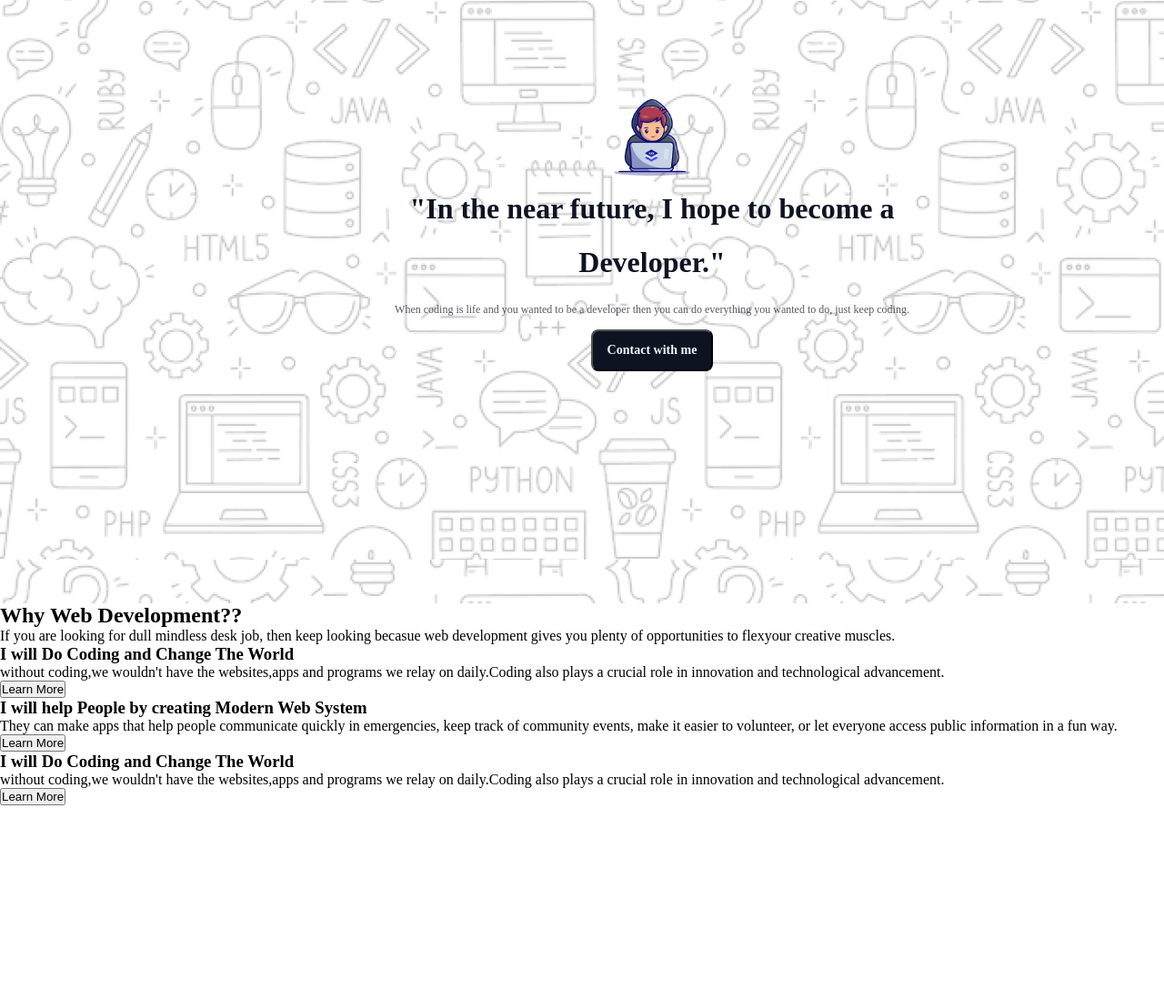
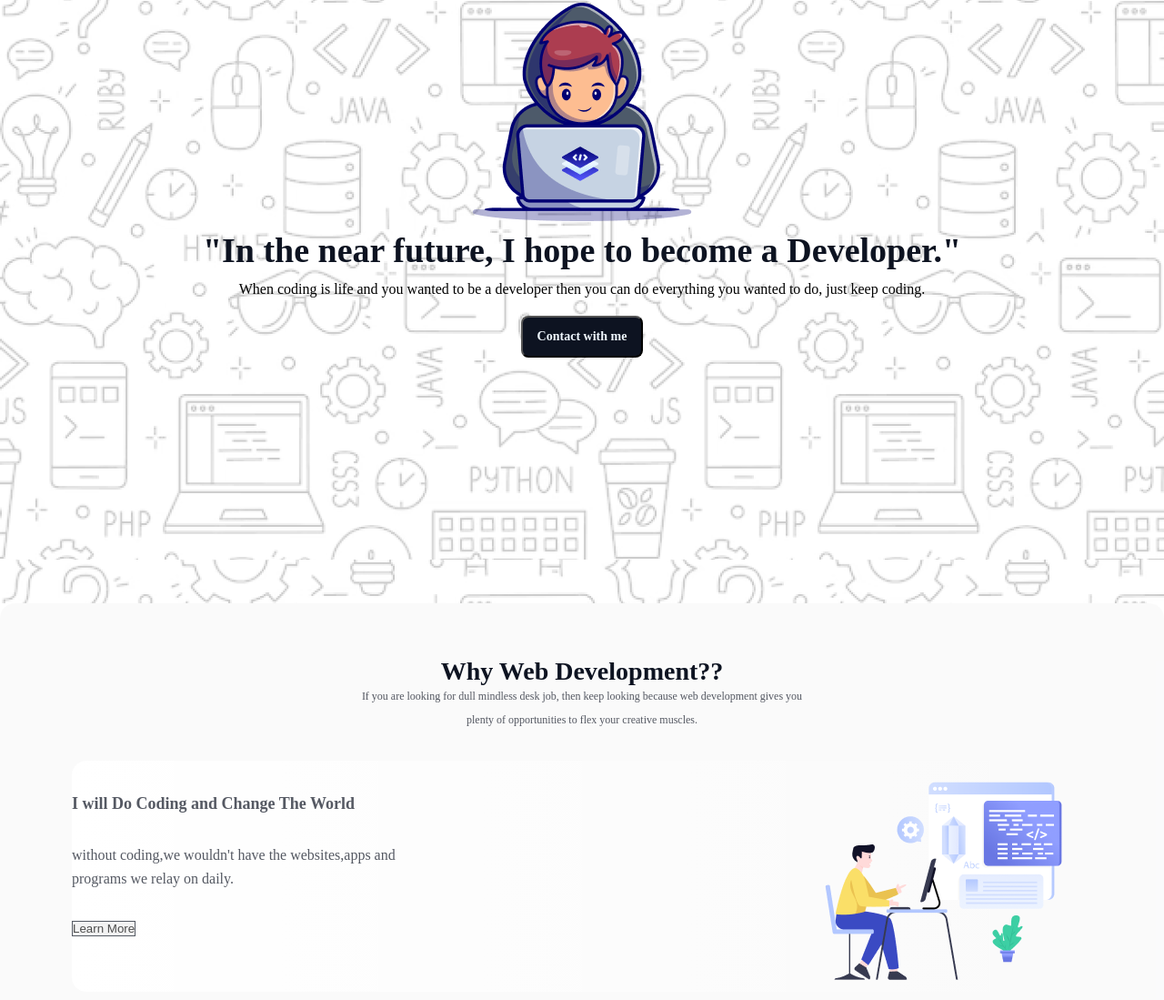
Before and after one commit to sanjida03-cse/assignment1, a plain HTML site: page assignment 1/index.html in a window 1280 px wide. Shown: the part 37-1136 px from the top of the page at 91% size. Before the commit the page ends 922 px from the top, so only its background shows below. Drawn offline with Linux system fonts and the light colour scheme; a web font is replaced by a local one.

Commit message:
2nd part complete

```diff
--- a/assignment 1/index.html
+++ b/assignment 1/index.html
@@ -11,13 +11,15 @@
         <div class="part1">
             <div class="hero-content">
                 <div class="image-group">
-                    <img src="/assignment 1/styles/assets/Group.png" alt="" srcset="">
+                    <img id="img1" src="/assignment 1/styles/assets/Group.png" alt="" srcset="">
                 </div>
 
 
+                <div class="hero1">
+                    <h2>"In the near future, I hope to become a Developer."</h2>
+                    <p>When coding is life and you wanted to be a developer then you can do everything you wanted to do, just keep coding.</p>
+                </div>
 
-                <h2>"In the near future, I hope to become a <br>Developer."</h2>
-                <p>When coding is life and you wanted to be a developer then you can do everything you wanted to do, just keep coding.</p>
                 <div class="btn-container">
                     <button class="btn"><span style="color: aliceblue;">Contact with me</span></button>
                 </div>
@@ -28,29 +30,55 @@
         </div>
     </section>
     <section id="why-web">
+
         <div class="content-part">
         <h2>Why Web Development??</h2>
-            <p>If you are looking for dull mindless desk job, then keep looking becasue web development gives you plenty of opportunities to flexyour creative muscles.</p>
+        <p>If you are looking for dull mindless desk job, then keep looking because web development gives you <br> plenty of opportunities to flex your creative muscles.</p>
 
     </div>
+
+
+        <div class="part-2">
         <div class="content-1">
             <h3>I will Do Coding and Change The World</h3>
-            <p>without coding,we wouldn't have the websites,apps and programs we relay on daily.Coding also plays a crucial role in innovation and technological advancement.</p>
+            <p>without coding,we wouldn't have the websites,apps and programs we relay on daily.</p>
+
             <button class="content-button">Learn More</button>
+        </div>
+            <div class="image-part"><img class="img2" src="/assignment 1/styles/assets/Layer_1.png" alt="">
+            </div>
+            </div>
 
+        <!-- </div>
+        </div> -->
+        <div class="part-3">
+
+            <div class="img-p">
+                <img class="img3" src="/assignment 1/styles/assets/Group 3.png" alt="">
             </div>
             <div class="content-2">
                 <h3>I will help People by creating Modern Web System</h3>
-            <p>They can make apps that help people communicate quickly in emergencies, keep track of community events, make it easier to volunteer, or let everyone access public information in a fun way.</p>
+                <p>They can make apps that help people communicate quickly in emergencies, <br> keep track of community events, make it easier to volunteer</p>
                 <button class="content-button">Learn More</button>
+               </div>
+
 
         </div>
+        <div class="part-4">
             <div class="content-3">
                 <h3>I will Do Coding and Change The World</h3>
-            <p>without coding,we wouldn't have the websites,apps and programs we relay on daily.Coding also plays a crucial role in innovation and technological advancement.</p>
+                <p>without coding,we wouldn't have the websites,apps and programs we relay on daily <br> .Coding also plays a crucial role in innovation and technological advancement.</p>
                 <button class="content-button">Learn More</button>
+                </div>
+                <div class="img-p1">
+                    <img class="img4" src="/assignment 1/styles/assets/Group 4.png" alt="">
+                </div>
+
 
             </div>
+
+
+
     </section>
 
 </body>
--- a/assignment 1/styles/style.css
+++ b/assignment 1/styles/style.css
@@ -8,56 +8,31 @@
     background-image: url("../styles/assets/Hero-bg.png");
 
 }
+#img1{
+    width: 100%;
+}
 img{
     width: 15%;
 }
+.hero-content{
+    display: flex;
+    flex-direction: column;
+    justify-content: center;
+    align-items:center ;
+    padding-top: 80px;
+}
 .image-group{
-   display: flex;
-   justify-content: center;
-   align-items: center;
-   height: 20%;
-   margin-bottom: 18px;
-}
+    display: flex;
+    justify-content: center;
+    align-items: center;
+    height: 10rem;
+    margin-bottom: 18px;
+ }
 
-#hero .part1{
 
-position: absolute;
-width: 992px;
-height: 582px;
-left: 221px;
-right: 221px;
-top: 157px;
-bottom: 4506px;
 
-display: flex;
-flex-direction: column;
-justify-content: flex-start;
-align-items: center;
-padding: 0px;
-margin-bottom: 12px;
-}
-#hero .part1 .hero-content h2{
- color: rgb(13, 19, 33);
-font-family: Azeret Mono;
-font-size: 32px;
-font-weight: 800px;
-line-height: 59px;
-letter-spacing: 0%;
-text-align: center;
-margin-bottom: 12px;
-}
-#hero .part1 .hero-content p{
- color: rgb(13, 19, 33);
-font-family: Azeret Mono;
-font-size: 12px;
-font-weight: 400;
-line-height: 20px;
-letter-spacing: 0%;
-text-align: center;
-opacity: 0.7;
-margin-bottom: 12px;
 
-}
+
 .btn{
 padding: 12px 16px 12px 16px;
 border-radius: 8px;
@@ -68,6 +43,7 @@ font-weight: 600;
 line-height: 18px;
 letter-spacing: 0%;
 text-align: center;
+margin-top: 20px;
 
 background: rgb(13, 19, 33);
 
@@ -75,3 +51,253 @@ background: rgb(13, 19, 33);
 .btn-container{
     text-align: center;
 }
+.hero1{
+    margin-top: 20px;
+    text-align: center;
+    width: 75%;
+
+}
+.hero1 h2{
+color: rgb(13, 19, 33);
+font-family: Azeret Mono;
+font-size: 38px;
+font-weight: 800;
+line-height: 68px;
+letter-spacing: 0%;
+text-align: center;
+}
+
+#why-web{
+border-radius: 16px;
+background: rgba(13, 19, 33, 0.02);
+padding: 60px 79px 60px 79px;
+
+}
+#why-web .content-part h2{
+color: rgb(13, 19, 33);
+font-family: Azeret Mono;
+font-size: 28px;
+font-weight: 800;
+line-height: 29px;
+letter-spacing: 0%;
+text-align: center;
+
+}
+#why-web .content-part p{
+ color: rgb(13, 19, 33);
+font-family: Azeret Mono;
+font-size: 12px;
+font-weight: 400;
+line-height: 26px;
+letter-spacing: 0%;
+text-align: center;
+opacity: 0.7;
+margin-bottom: 8px;
+}
+.content-1{
+    width: 70%;
+
+}
+#why-web .content-1 h3{
+ color: rgba(13, 19, 33, 0.7);
+font-family: Azeret Mono;
+font-size: 18px;
+font-weight: 700;
+line-height: 15px;
+letter-spacing: 0%;
+text-align: left;
+/* I will Do Coding and Change The World */
+position: static;
+width: 340px;
+height: 70px;
+/* Auto layout */
+display: flex;
+flex-direction: column;
+justify-content: center;
+align-items: flex-start;
+padding: 0px;
+
+
+/* Inside Auto Layout */
+flex: none;
+order: 0;
+flex-grow: 0;
+margin: 12px 0px;
+}
+#why-web .content-1 p{
+    /* Lorem Ipsum is simply dummy text of the printing and typesetting industry. */
+position: static;
+width: 400px;
+height: 46px;
+/* Auto layout */
+display: flex;
+flex-direction: column;
+justify-content: center;
+align-items: flex-start;
+padding: 0px;
+
+
+/* Inside Auto Layout */
+flex: none;
+order: 1;
+flex-grow: 0;
+margin: 12px 0px;
+
+color: rgb(13, 19, 33);
+font-family: Azeret Mono;
+font-size: 16px;
+font-weight: 400;
+line-height: 26px;
+letter-spacing: 0%;
+text-align: left;
+opacity: 0.7;
+
+}
+#why-web .part-2{
+    border-radius: 16px;
+    background: linear-gradient(90.00deg, rgb(255, 255, 255),rgba(255, 255, 255, 0) 100%);
+
+
+
+
+height: 254px;
+
+display: flex;
+flex-direction: row;
+margin: 32px 0px;
+justify-content: space-between;
+
+
+}
+.img2{
+    width: 100%;
+}
+
+#why-web .part-2 .image-part{
+    /* display: flex;
+    flex-direction: row;
+    justify-content: flex-end; */
+    align-items: center;
+    padding: 20px;
+    margin-bottom: 18px;
+
+/* position: absolute;
+width: 259.56px;
+height: 217.01px;
+left: 0.36%;
+right: -0.36%;
+top: 1.74%;
+bottom: -1.74%; */
+}
+
+
+
+.part-3{
+
+    background: linear-gradient(90.00deg, rgb(255, 255, 255),rgba(255, 255, 255, 0) 100%);
+
+    border-radius: 16px;
+    display: flex;
+    flex-direction: row;
+    margin: 32px 0px;
+    justify-content: space-between;
+
+
+}
+.part-3 .content-2{
+
+ color: rgb(13, 19, 33);
+/* font-family: Azeret Mono;
+font-size: 16px;
+font-weight: 400;
+line-height: 26px;
+letter-spacing: 0%;
+text-align: right;
+opacity: 0.7; */
+}
+.part-3 .content-2 h3{
+color: rgba(13, 19, 33, 0.7);
+font-family: Azeret Mono;
+font-size: 20px;
+font-weight: 700;
+line-height: 20px;
+letter-spacing: 0%;
+text-align: left;
+margin-top: 24px;
+}
+.part-3 .content-2 p{
+color: rgb(13, 19, 33);
+font-family: Azeret Mono;
+font-size: 16px;
+font-weight: 400;
+line-height: 26px;
+letter-spacing: 0%;
+text-align: left;
+margin-top: 24px;
+opacity: 0.7;
+
+}
+.content-button{
+ box-sizing: border-box;
+border: 1px solid rgb(13, 19, 33);
+opacity: 0.7;
+/* align-items: end; */
+margin-top: 24px;
+
+}
+.part-3 .img-p{
+
+    align-items: center;
+    padding: 20px;
+    margin-bottom: 18px;
+}
+.img3{
+    width: 100%;
+}
+.part-4{
+
+    background: linear-gradient(90.00deg, rgb(255, 255, 255),rgba(255, 255, 255, 0) 100%);
+
+    border-radius: 16px;
+    display: flex;
+    flex-direction: row;
+    margin: 32px 0px;
+    justify-content: space-between;
+
+}
+.part-4 .content-3{
+
+    color: rgb(13, 19, 33);
+}
+.part-4 .content-3 h3{
+    color: rgba(13, 19, 33, 0.7);
+    font-family: Azeret Mono;
+    font-size: 20px;
+    font-weight: 700;
+    line-height: 20px;
+    letter-spacing: 0%;
+    text-align: left;
+    margin-top: 24px;
+}
+.part-4 .content-3 p{
+ color: rgb(13, 19, 33);
+font-family: Azeret Mono;
+font-size: 16px;
+font-weight: 400;
+line-height: 26px;
+letter-spacing: 0%;
+text-align: left;
+margin-top: 24px;
+opacity: 0.7;
+
+
+}
+.part-4 .img-p1{
+
+    align-items: center;
+    padding: 20px;
+    margin-bottom: 18px;
+}
+.img4{
+    width: 100%;
+}
```
Lines whose indentation alone changed are shown as unchanged.
